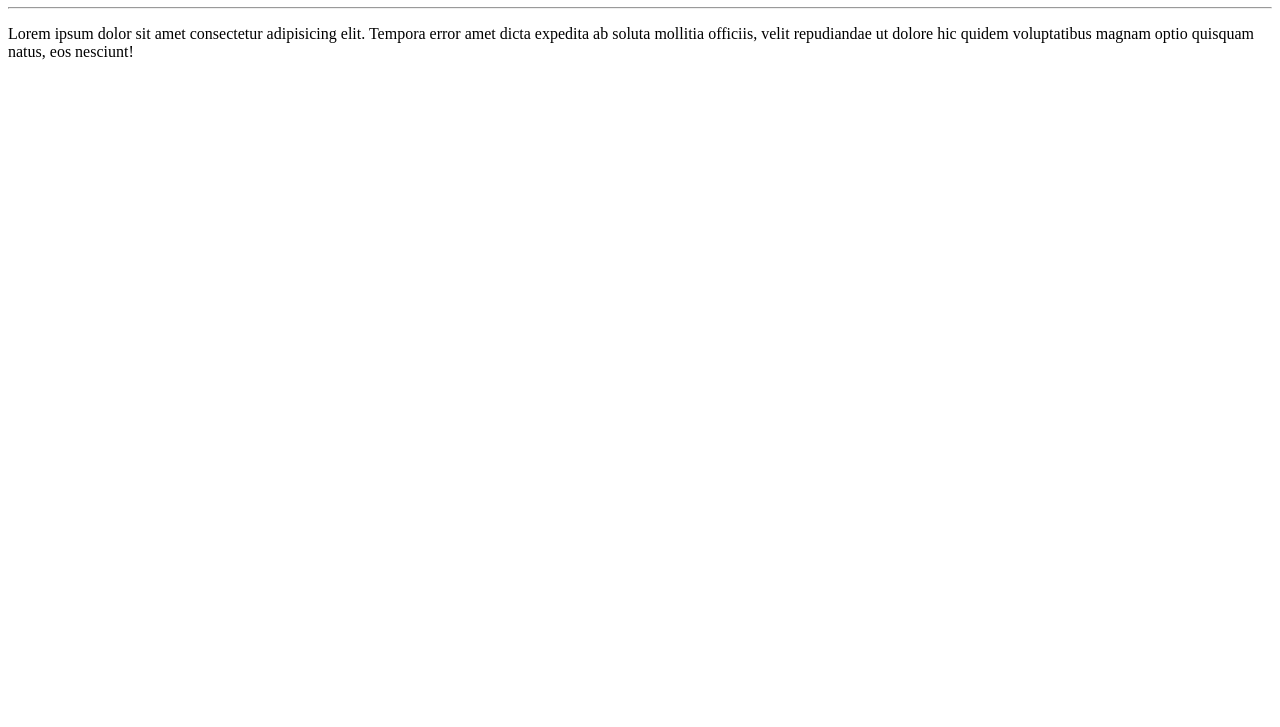
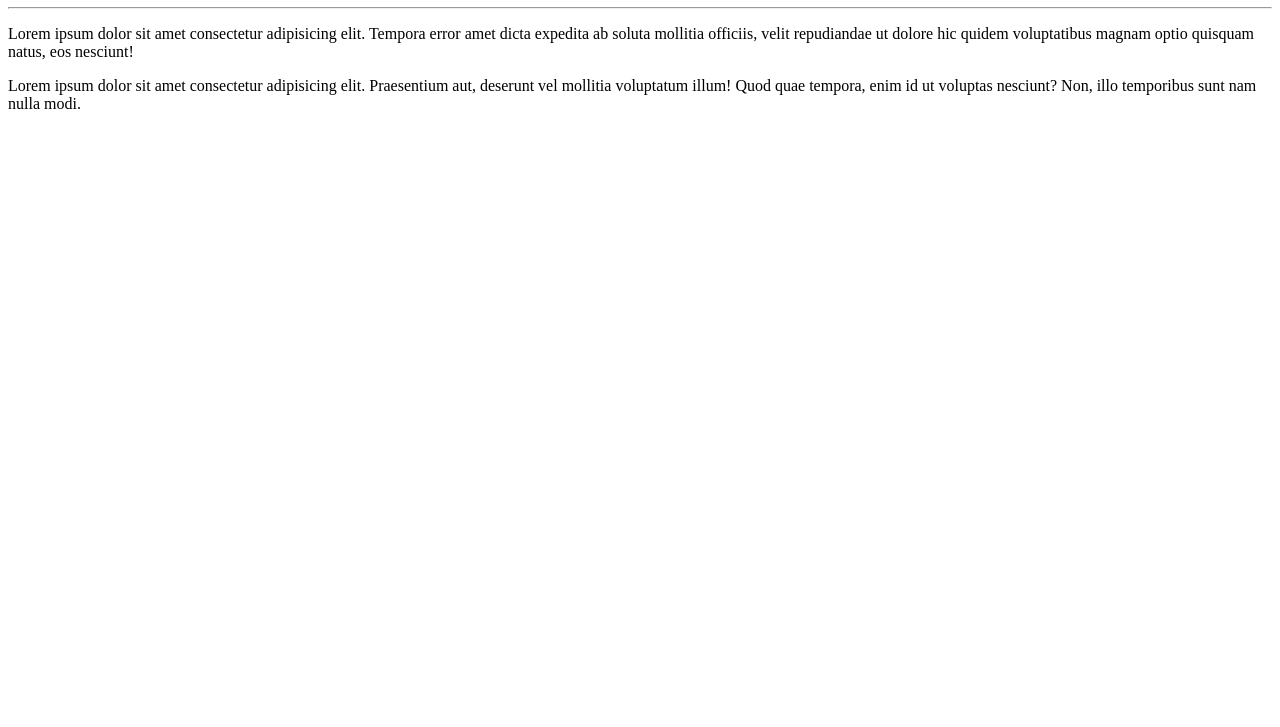
Before and after one commit to Carlos20052030/Ola-Mundo, a plain HTML site: page site-exemplo/index.html in a window 1280 px wide. Shown: the part 73-800 px from the top of the page. Drawn offline with Linux system fonts and the light colour scheme.

Commit message:
adicionei um parágrafo

```diff
--- a/site-exemplo/index.html
+++ b/site-exemplo/index.html
@@ -9,5 +9,6 @@
     <h1>Olá, mundo</h1>
     <hr>
     <p>Lorem ipsum dolor sit amet consectetur adipisicing elit. Tempora error amet dicta expedita ab soluta mollitia officiis, velit repudiandae ut dolore hic quidem voluptatibus magnam optio quisquam natus, eos nesciunt!</p>
+    <p>Lorem ipsum dolor sit amet consectetur adipisicing elit. Praesentium aut, deserunt vel mollitia voluptatum illum! Quod quae tempora, enim id ut voluptas nesciunt? Non, illo temporibus sunt nam nulla modi.</p>
 </body>
 </html>
```
